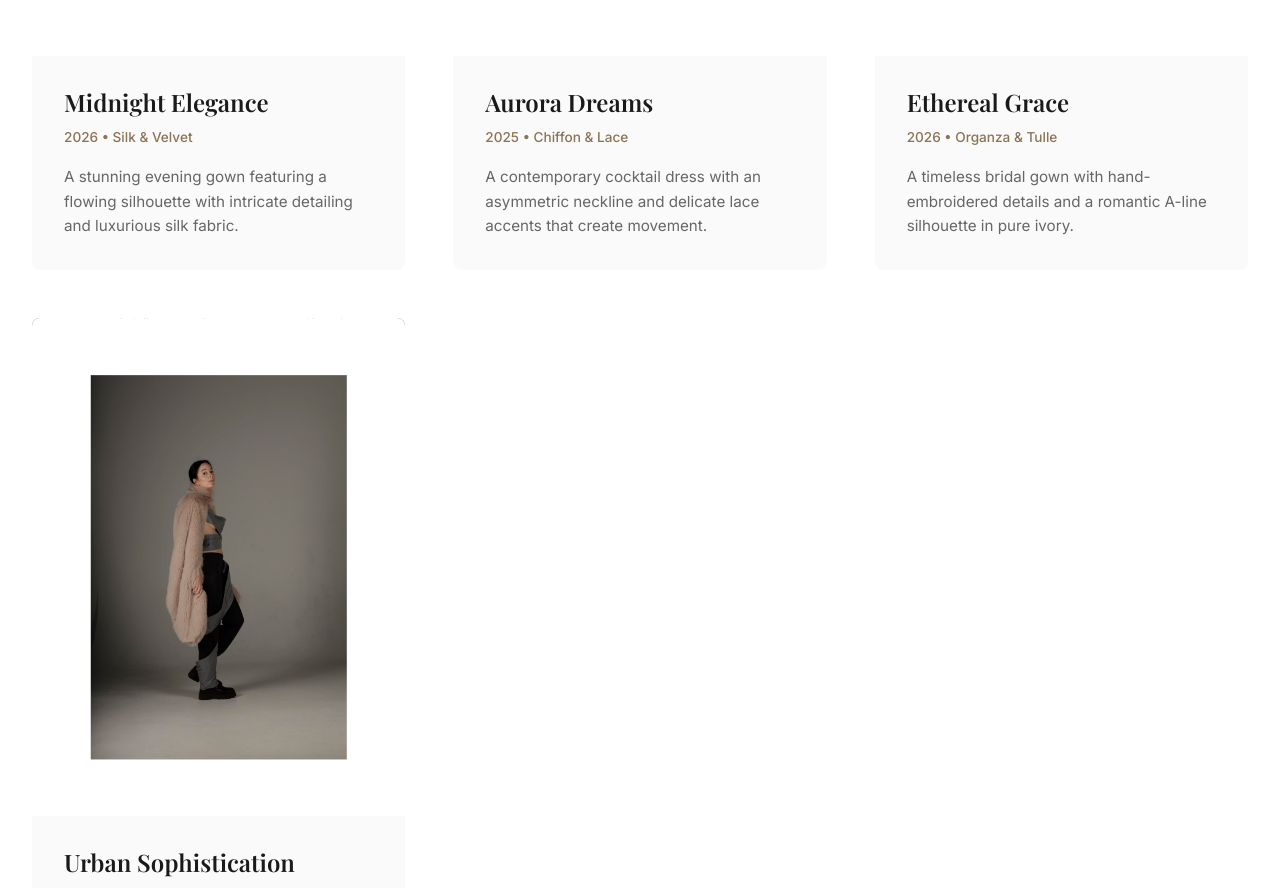
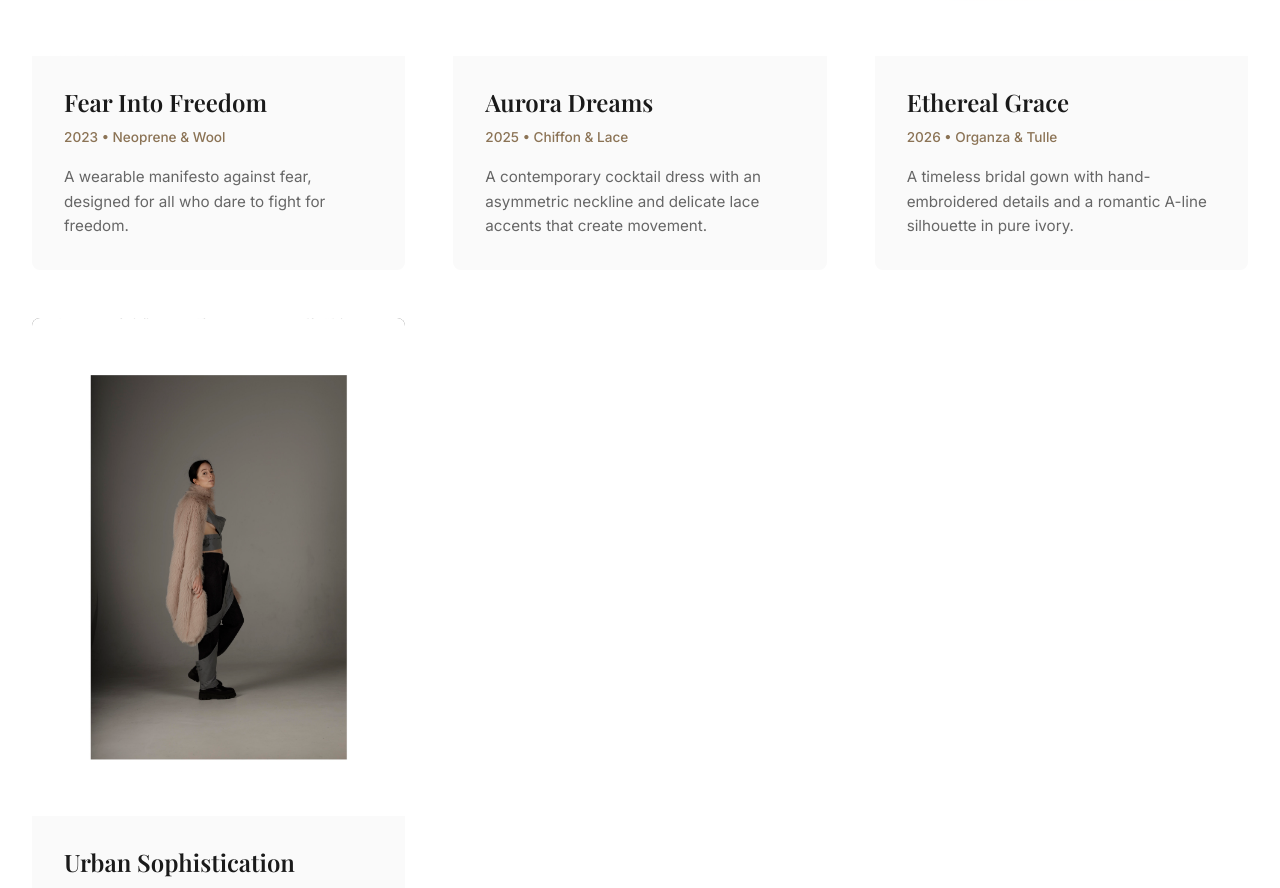
Before and after one commit to leilatorkian/letova-profile, a plain HTML site: page index.html in a window 1280 px wide. Shown: the part 1545-2433 px from the top of the page. Drawn offline with nearby package versions, Linux system fonts and the light colour scheme.

Commit message:
Update index.html

```diff
--- a/index.html
+++ b/index.html
@@ -75,11 +75,10 @@
                             </div>
                         </div>
                         <div class="dress-info">
-                            <h3 class="dress-title">Midnight Elegance</h3>
-                            <p class="dress-meta">2026 • Silk & Velvet</p>
+                            <h3 class="dress-title">Fear Into Freedom</h3>
+                            <p class="dress-meta">2023 • Neoprene & Wool</p>
                             <p class="dress-description">
-                                A stunning evening gown featuring a flowing silhouette with intricate detailing
-                                and luxurious silk fabric.
+                                A wearable manifesto against fear, designed for all who dare to fight for freedom.
                             </p>
                         </div>
                     </article>
```
